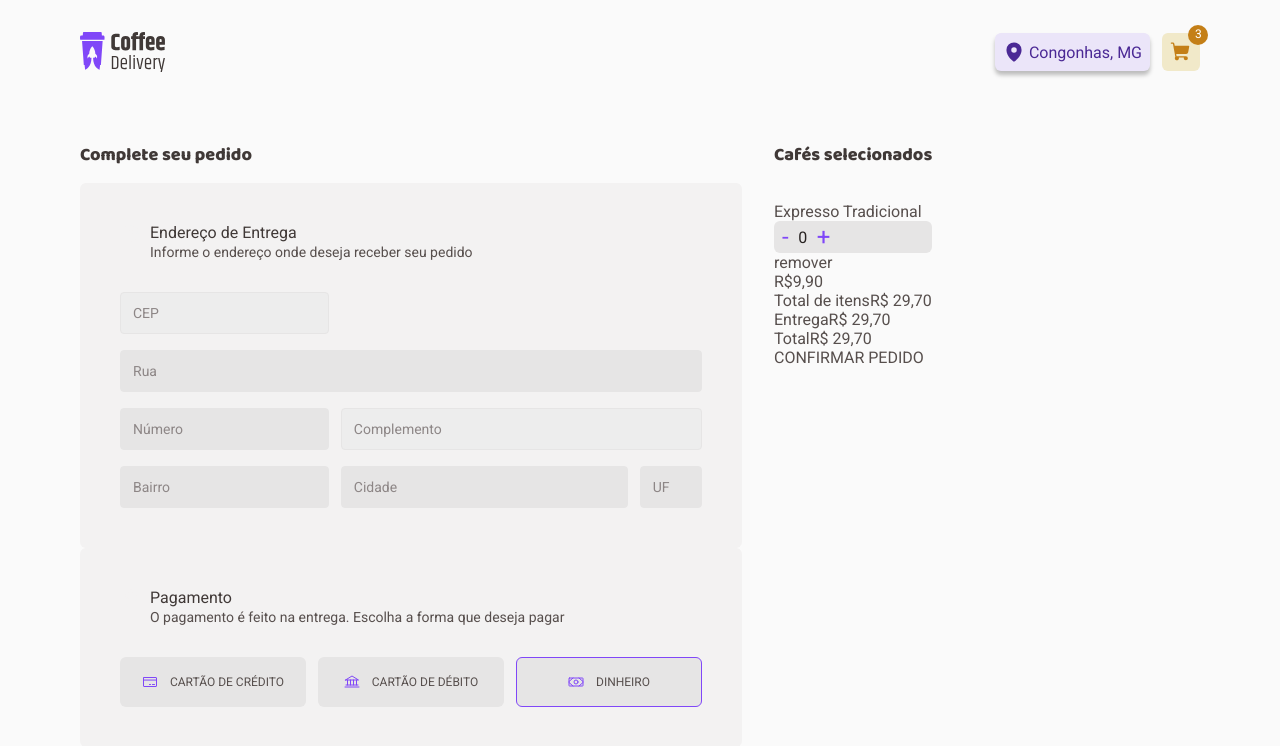
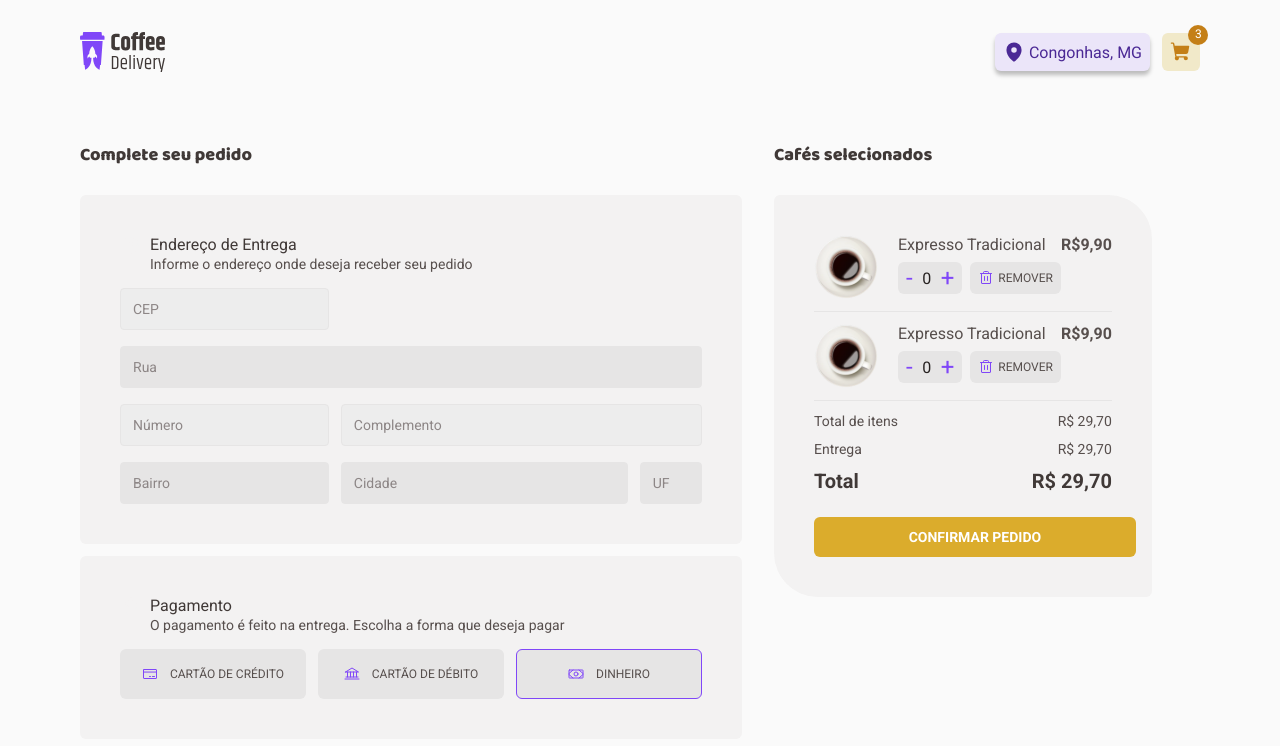
Before and after one commit to lucascnascimento/ignite-desafio-02, a React (Vite) app: page /checkout in a window 1280 px wide. Shown: the top 746 px of the page. Built offline with nearby package versions, Linux system fonts and the light colour scheme.

Commit message:
feat: create checkout cart structure and styles

```diff
--- a/src/Pages/Checkout/components/InformationCard/styles.ts
+++ b/src/Pages/Checkout/components/InformationCard/styles.ts
@@ -1,33 +1,33 @@
 import styled from "styled-components";
 
 export const InformationBoxContainer = styled.div`
-  padding: 2.5rem;
+  padding: var(--size-40);
   background-color: ${(props) => props.theme["base-card"]};
-  border-radius: 6px;
+  border-radius: var(--border-radius-6);
 `;
 
 export const TitleAndSubtitle = styled.div`
   display: flex;
-  gap: 0.5rem;
-  margin-bottom: 2rem;
+  gap: var(--size-8);
+  margin-bottom: var(--size-16);
 
   h2 {
     color: ${(props) => props.theme["base-subtitle"]};
-    font-size: 1rem;
+    font-size: var(--font-16);
     font-family: "Roboto", sans-serif;
-    font-weight: 400;
+    font-weight: var(--font-regular);
   }
 
   h3 {
     color: ${(props) => props.theme["base-text"]};
-    font-size: 0.875rem;
+    font-size: var(--font-14);
     font-family: "Roboto", sans-serif;
-    font-weight: 400;
+    font-weight: var(--font-regular);
   }
 
   div {
     display: flex;
     flex-direction: column;
-    gap: 0.125rem;
+    gap: var(--size-2);
   }
 `;
--- a/src/Pages/Checkout/index.tsx
+++ b/src/Pages/Checkout/index.tsx
@@ -1,4 +1,4 @@
-import { CreditCard, Bank, Money } from "phosphor-react";
+import { CreditCard, Bank, Money, Trash } from "phosphor-react";
 import { Counter } from "../../components/Counter";
 import { InformationBox } from "./components/InformationCard";
 import {
@@ -7,12 +7,22 @@ import {
   CheckoutContainer,
   PaymentSelectButton,
   PaymentSectionContainer,
+  SectionContainer,
+  CartContainer,
+  CartItem,
+  Details,
+  DeleteButton,
+  CartItemsList,
+  PriceSection,
+  ConfirmationButton,
 } from "./styles";
+
+import americano from "../../assets/images/products/americano.svg";
 
 export const Checkout = () => {
   return (
     <CheckoutContainer>
-      <section>
+      <SectionContainer>
         <h1>Complete seu pedido</h1>
         <InformationBox
           title="Endereço de Entrega"
@@ -28,12 +38,7 @@ export const Checkout = () => {
               className="street"
               disabled
             />
-            <InputBase
-              type={"text"}
-              placeholder="Número"
-              className="number"
-              disabled
-            />
+            <InputBase type={"text"} placeholder="Número" className="number" />
             <InputBase
               type={"text"}
               placeholder="Complemento"
@@ -81,23 +86,49 @@ export const Checkout = () => {
             </PaymentSelectButton>
           </PaymentSectionContainer>
         </InformationBox>
-      </section>
+      </SectionContainer>
 
-      <section>
+      <SectionContainer>
         <h1>Cafés selecionados</h1>
-        <div>
-          <div>
-            <img />
+
+        <CartContainer>
+          <CartItemsList>
+            <CartItem>
+              <img src={americano} />
+              <Details>
                 <div>
                   <span>Expresso Tradicional</span>
                   <div>
                     <Counter onChangeValue={() => {}} />
-                <button>remover</button>
+                    <DeleteButton>
+                      <Trash size={16} />
+                      REMOVER
+                    </DeleteButton>
+                  </div>
                 </div>
                 <span>R$9,90</span>
+              </Details>
+            </CartItem>
+
+            <CartItem>
+              <img src={americano} />
+              <Details>
+                <div>
+                  <span>Expresso Tradicional</span>
+                  <div>
+                    <Counter onChangeValue={() => {}} />
+                    <DeleteButton>
+                      <Trash size={16} />
+                      REMOVER
+                    </DeleteButton>
                   </div>
                 </div>
+                <span>R$9,90</span>
+              </Details>
+            </CartItem>
+          </CartItemsList>
 
+          <PriceSection>
             <div>
               <div>
                 <span>Total de itens</span>
@@ -111,10 +142,11 @@ export const Checkout = () => {
                 <span>Total</span>
                 <span>R$ 29,70</span>
               </div>
-            <button>CONFIRMAR PEDIDO</button>
             </div>
-        </div>
-      </section>
+            <ConfirmationButton>CONFIRMAR PEDIDO</ConfirmationButton>
+          </PriceSection>
+        </CartContainer>
+      </SectionContainer>
     </CheckoutContainer>
   );
 };
--- a/src/Pages/Checkout/styles.ts
+++ b/src/Pages/Checkout/styles.ts
@@ -2,12 +2,18 @@ import styled from "styled-components";
 
 export const CheckoutContainer = styled.div`
   display: flex;
-  gap: 2rem;
-  padding-top: 2.5rem;
+  gap: var(--size-32);
+  padding-top: var(--size-40);
+`;
 
-  & h1 {
-    font-size: 1.125rem;
-    padding-bottom: 1rem;
+export const SectionContainer = styled.section`
+  display: flex;
+  gap: var(--size-12);
+  flex-direction: column;
+
+  h1 {
+    font-size: var(--font-18);
+    padding-bottom: var(--size-16);
     color: ${(props) => props.theme["base-subtitle"]};
   }
 `;
@@ -16,8 +22,8 @@ export const InputGrid = styled.div`
   display: grid;
   grid-template-columns: 1fr 49.3% 10.7%;
   grid-template-rows: 1fr 1fr 1fr 1fr;
-  column-gap: 0.75rem;
-  row-gap: 1rem;
+  column-gap: var(--size-12);
+  row-gap: var(--size-16);
 
   .zipCode {
     grid-column: 1;
@@ -49,14 +55,14 @@ export const InputGrid = styled.div`
 `;
 
 export const InputBase = styled.input`
-  padding: 0.75rem;
+  padding: var(--size-12);
   color: ${(props) => props.theme["base-text"]};
   background-color: ${(props) => props.theme["base-input"]};
   border: 1px solid ${(props) => props.theme["base-button"]};
   border-radius: 4px;
   font-family: "Roboto", sans-serif;
-  font-weight: 400;
-  font-size: 0.875rem;
+  font-weight: var(--font-regular);
+  font-size: var(--font-14);
 
   &:disabled {
     cursor: not-allowed;
@@ -87,7 +93,7 @@ export const InputBase = styled.input`
 
 export const PaymentSectionContainer = styled.div`
   display: flex;
-  gap: 0.75rem;
+  gap: var(--size-12);
 `;
 
 type PaymentSelectButtonProps = {
@@ -98,12 +104,12 @@ export const PaymentSelectButton = styled.button<PaymentSelectButtonProps>`
   display: flex;
   color: ${(props) => props.theme["base-text"]};
   text-transform: uppercase;
-  font-size: 0.75rem;
-  padding: 1rem;
+  font-size: var(--font-12);
+  padding: var(--size-16);
   justify-content: center;
   align-items: center;
   background-color: ${(props) => props.theme["base-button"]};
-  gap: 0.75rem;
+  gap: var(--size-12);
   border-radius: 6px;
   width: 100%;
   cursor: pointer;
@@ -118,3 +124,117 @@ export const PaymentSelectButton = styled.button<PaymentSelectButtonProps>`
     background-color: ${(props) => props.theme["base-hover"]};
   }
 `;
+
+export const CartContainer = styled.div`
+  padding: var(--size-40);
+  background-color: ${(props) => props.theme["base-card"]};
+  border-radius: var(--border-radius-6) var(--border-radius-44);
+`;
+
+export const CartItemsList = styled.ul`
+  display: flex;
+  flex-direction: column;
+  padding-bottom: var(--size-12);
+
+  li {
+    padding: var(--size-12) 0;
+    border-bottom: 1px solid ${(props) => props.theme["base-button"]};
+  }
+
+  li:first-child {
+    padding-bottom: var(--size-12);
+    padding-top: 0;
+    border-top: none;
+  }
+`;
+
+export const CartItem = styled.li`
+  display: flex;
+  gap: var(--size-20);
+
+  img {
+    height: var(--size-64);
+    width: var(--size-64);
+  }
+`;
+
+export const Details = styled.div`
+  display: flex;
+  justify-content: space-between;
+
+  & > div {
+    display: flex;
+    gap: var(--size-8);
+    flex-direction: column;
+
+    & > div {
+      display: flex;
+      gap: var(--size-8);
+    }
+  }
+
+  & > span {
+    font-weight: var(--font-bold);
+    color: ${(props) => props.theme["base-text"]};
+  }
+`;
+
+export const DeleteButton = styled.button`
+  display: flex;
+  align-items: center;
+  gap: var(--size-4);
+  padding: var(--size-8);
+  font-size: var(--font-12);
+  color: ${(props) => props.theme["base-text"]};
+  background-color: ${(props) => props.theme["base-button"]};
+  border-radius: var(--border-radius-6);
+  cursor: pointer;
+
+  svg {
+    color: ${(props) => props.theme.purple};
+  }
+
+  &:hover {
+    background-color: ${(props) => props.theme["base-hover"]};
+  }
+`;
+
+export const PriceSection = styled.div`
+  font-size: var(--font-14);
+  color: ${(props) => props.theme["base-text"]};
+  display: flex;
+  flex-direction: column;
+  gap: var(--size-24);
+
+  & > div {
+    display: flex;
+    flex-direction: column;
+    gap: var(--size-12);
+
+    & > div {
+      display: flex;
+      justify-content: space-between;
+    }
+
+    & > div:last-child {
+      font-size: var(--font-20);
+      color: ${(props) => props.theme["base-subtitle"]};
+      font-weight: var(--font-bold);
+    }
+  }
+`;
+export const ConfirmationButton = styled.button`
+  width: 100%;
+  background-color: ${(props) => props.theme.yellow};
+  color: ${(props) => props.theme.white};
+  font-weight: var(--font-bold);
+  font-size: var(--font-14);
+  padding: var(--size-12);
+  border-radius: var(--border-radius-6);
+  text-align: center;
+  cursor: pointer;
+
+  &:hover {
+    background-color: ${(props) => props.theme["yellow-dark"]};
+  }
+`;
--- a/src/styles/global.ts
+++ b/src/styles/global.ts
@@ -22,6 +22,7 @@ export const GlobalStyles = createGlobalStyle`
     --size-48: 3rem;
     --size-54: 3.375rem;
     --size-56: 3.5rem;
+    --size-64: 4rem;
     --size-66: 4.125rem;
     --size-92: 5.75rem;
     --size-120: 7.5rem;
@@ -35,6 +36,7 @@ export const GlobalStyles = createGlobalStyle`
     --border-radius-4: 4px;
     --border-radius-6: 6px;
     --border-radius-36: 36px;
+    --border-radius-44: 44px;
     --border-radius-infinite: 99999999px;
     --border-radius-50-percent: 50%;
 
```
Lines whose indentation alone changed are shown as unchanged.
